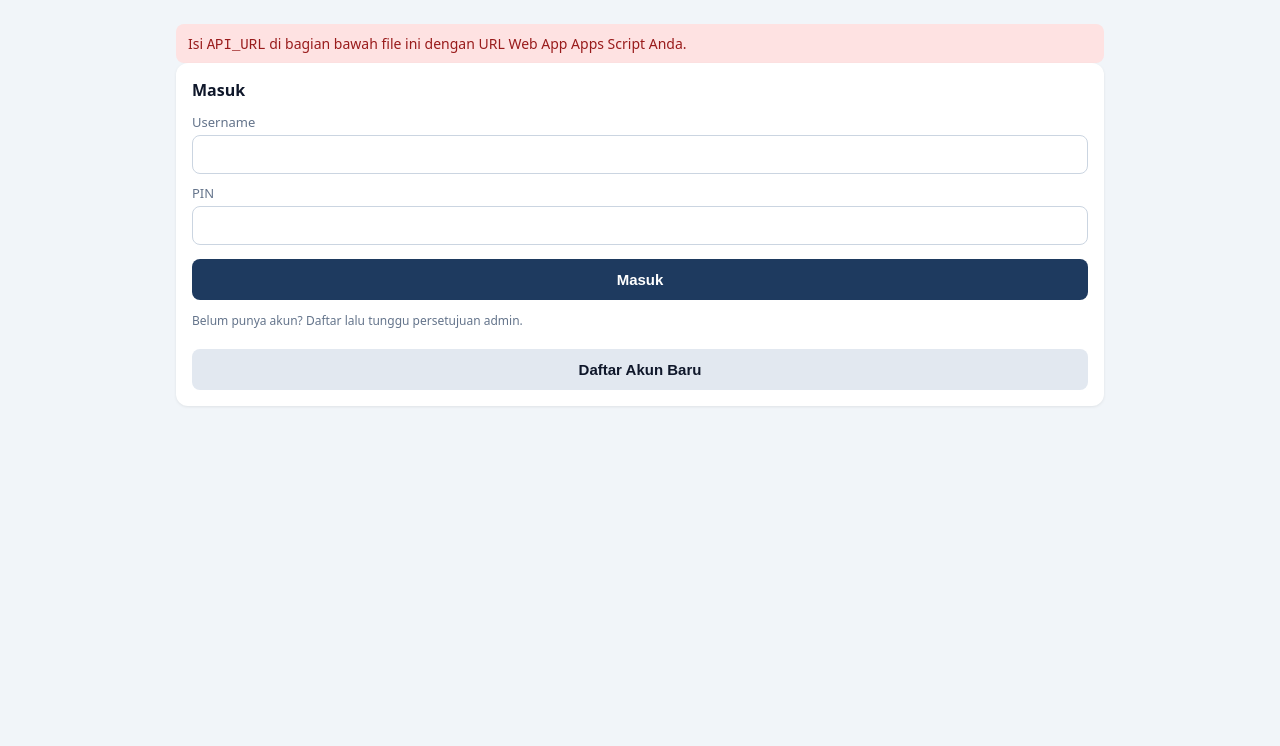
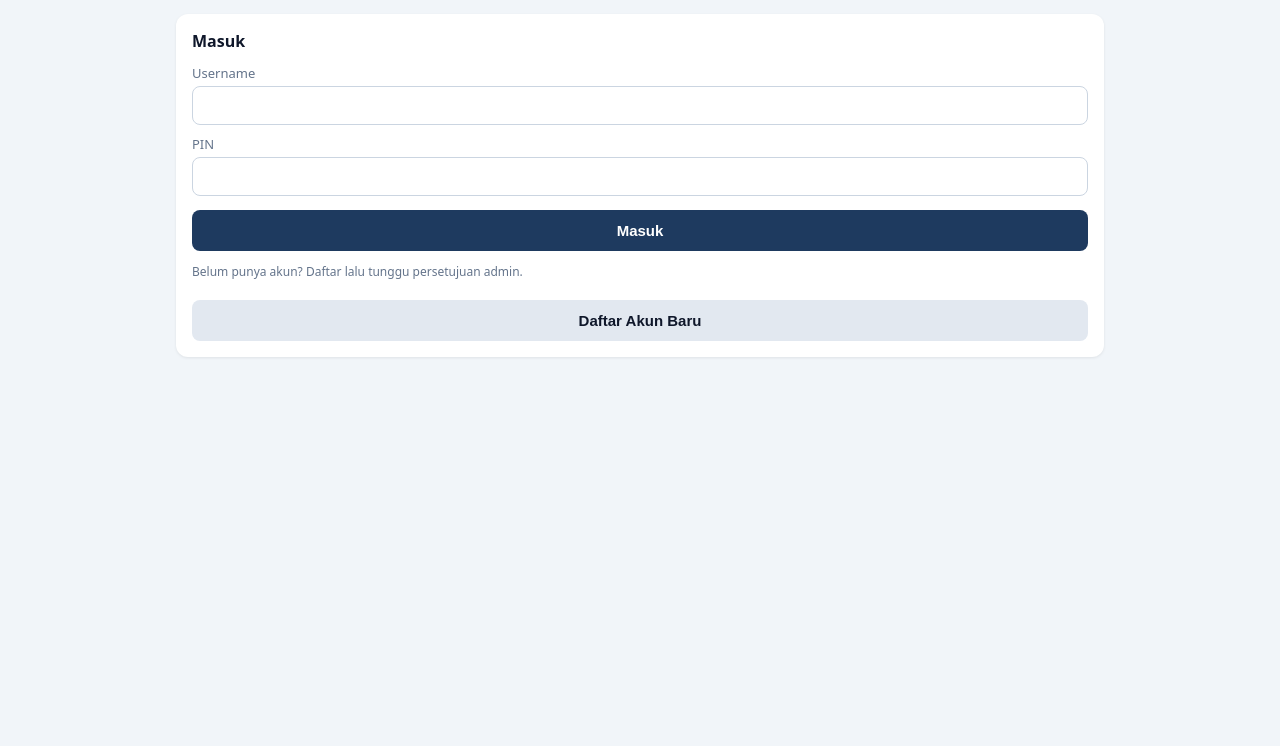
Before and after one commit to ITMJGS/SecurityPatrol, a plain HTML site: page index.html in a window 1280 px wide. Shown: the part 54-800 px from the top of the page. Drawn offline with Linux system fonts and the light colour scheme.

Commit message:
Update API_URL to new Google Apps Script URL

```diff
--- a/index.html
+++ b/index.html
@@ -222,7 +222,7 @@
 
 <script>
 /* ============ KONFIGURASI ============ */
-const API_URL = 'PASTE_URL_APPS_SCRIPT_DI_SINI'; // contoh: https://script.google.com/macros/s/xxxx/exec
+const API_URL = 'https://script.google.com/macros/s/AKfycbxCCtFRH-57x1opHqZeVbd71p1wnkW1hHMLwJkx0PLXYwGuruhu9_6pf0uFGT3TGRF3/exec'; // contoh: https://script.google.com/macros/s/xxxx/exec
 
 /* ============ STATE ============ */
 let session = null;          // { username, pin, role }
```
